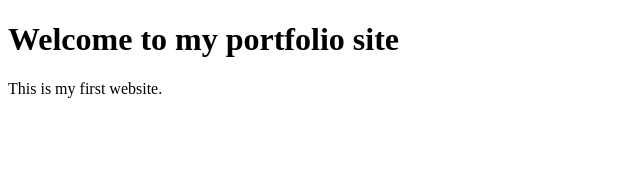
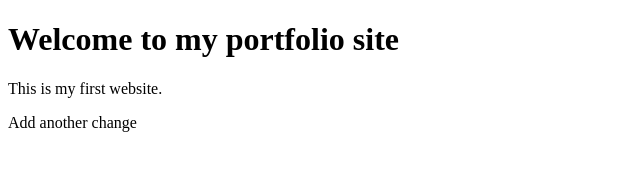
Before and after one commit to davisn39/portfolio-site, a plain HTML site: page index.html in a window 1280 px wide. Shown: the whole page, without its empty margins (0-640 px from the left). Drawn offline with Linux system fonts and the light colour scheme.

Commit message:
added 2nd paragraph

```diff
--- a/index.html
+++ b/index.html
@@ -8,5 +8,6 @@
 <body>
     <h1>Welcome to my portfolio site</h1>
     <p>This is my first website.</p>
+    <p>Add another change</p>
 </body>
 </html>
```
